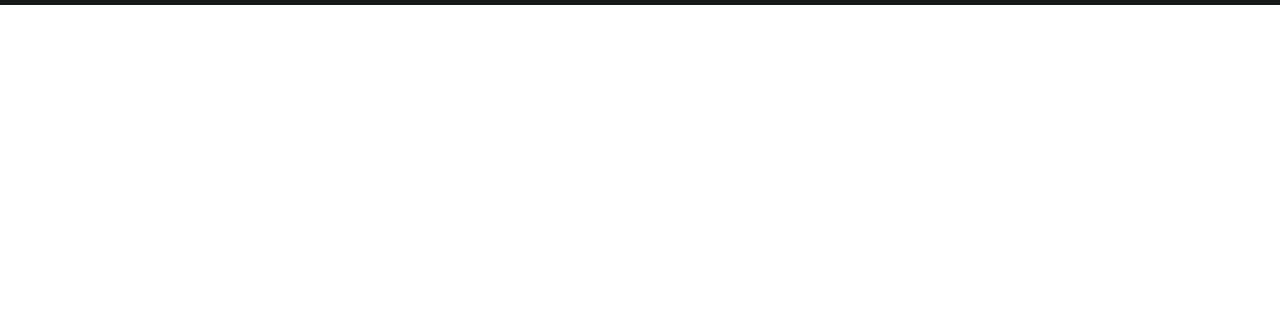
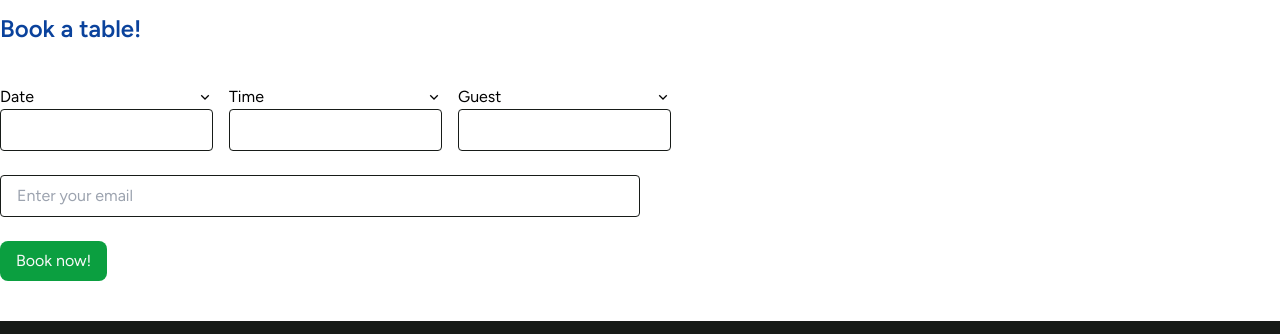
Before and after one commit to R-antDev/feedme-restaurant, a website built with webpack: page src/index.html in a window 1280 px wide. Shown: the part 1729-2063 px from the top of the page. Before the commit the page ends 1734 px from the top, so only its background shows below. Built offline with nearby package versions, Linux system fonts and the light colour scheme.

Commit message:
contact forms added

```diff
--- a/src/index.html
+++ b/src/index.html
@@ -23,7 +23,7 @@
                 <button
                     class="hover:text-customBlue hover:underline underline-offset-4 transition-colors duration-300">Menu</button>
                 <button
-                    class="hover:text-customBlue hover:underline underline-offset-4 transition-colors duration-300">About</button>
+                    class="hover:text-customBlue hover:underline underline-offset-4 transition-colors duration-300">Contact</button>
             </div>
             <div class="justify-end space-x-2 flex items-center">
                 <input title="search" type="text" class="border border-customOrange-dark rounded-full py-1 px-4"
@@ -109,9 +109,9 @@
                     placeholder="What you want to eat?" type="text" title="search-food">
             </div>
             <div class="flex items-center space-x-4">
-                <div class="cursor-pointer text-xl text-bgDark space-x-2"><i
+                <div class="cursor-pointer text-lg text-bgDark space-x-2"><i
                         class="ri-filter-2-line"></i><span>Filter</span></div>
-                <div class="cursor-pointer text-xl text-bgDark space-x-2"><i class="ri-sort-alphabet-asc"></i><span>Sort
+                <div class="cursor-pointer text-lg text-bgDark space-x-2"><i class="ri-sort-alphabet-asc"></i><span>Sort
                         by</span></div>
             </div>
             <div>
@@ -124,9 +124,11 @@
         <!-- Food items -->
         <div class="gap-10 flex items-center flex-wrap justify-center">
             <!-- Card -->
-            <div class="w-1/5 shadow-xl rounded-lg space-y-2 hover:scale-105 transition-transform ease-in-out duration-200 hover:ring-1 ring-offset-8">
+            <div
+                class="w-1/5 shadow-xl rounded-lg space-y-2 hover:scale-105 transition-transform ease-in-out duration-200 hover:ring-1 ring-offset-8">
                 <div class="w-full">
-                    <img class="rounded-t" src="https://www.themealdb.com/images/media/meals/x0lk931587671540.jpg" alt="" srcset="">
+                    <img class="rounded-t" src="https://www.themealdb.com/images/media/meals/x0lk931587671540.jpg"
+                        alt="" srcset="">
                 </div>
                 <div class="px-4 pb-2 space-y-2">
                     <div class="flex items-center justify-between">
@@ -158,9 +160,11 @@
                 </div>
 
             </div>
-            <div class="w-1/5 shadow-xl rounded-lg space-y-2 hover:scale-105 transition-transform ease-in-out duration-200 hover:ring-1 ring-offset-8">
+            <div
+                class="w-1/5 shadow-xl rounded-lg space-y-2 hover:scale-105 transition-transform ease-in-out duration-200 hover:ring-1 ring-offset-8">
                 <div class="w-full">
-                    <img class="rounded-t" src="https://www.themealdb.com/images/media/meals/k420tj1585565244.jpg" alt="" srcset="">
+                    <img class="rounded-t" src="https://www.themealdb.com/images/media/meals/k420tj1585565244.jpg"
+                        alt="" srcset="">
                 </div>
                 <div class="px-4 pb-2 space-y-2">
                     <div class="flex items-center justify-between">
@@ -192,9 +196,11 @@
                 </div>
 
             </div>
-            <div class="w-1/5 shadow-xl rounded-lg space-y-2 hover:scale-105 transition-transform ease-in-out duration-200 hover:ring-1 ring-offset-8">
+            <div
+                class="w-1/5 shadow-xl rounded-lg space-y-2 hover:scale-105 transition-transform ease-in-out duration-200 hover:ring-1 ring-offset-8">
                 <div class="w-full">
-                    <img class="rounded-t" src="https://www.themealdb.com/images/media/meals/xr0n4r1576788363.jpg" alt="" srcset="">
+                    <img class="rounded-t" src="https://www.themealdb.com/images/media/meals/xr0n4r1576788363.jpg"
+                        alt="" srcset="">
                 </div>
                 <div class="px-4 pb-2 space-y-2">
                     <div class="flex items-center justify-between">
@@ -226,9 +232,11 @@
                 </div>
 
             </div>
-            <div class="w-1/5 shadow-xl rounded-lg space-y-2 hover:scale-105 transition-transform ease-in-out duration-200 hover:ring-1 ring-offset-8">
+            <div
+                class="w-1/5 shadow-xl rounded-lg space-y-2 hover:scale-105 transition-transform ease-in-out duration-200 hover:ring-1 ring-offset-8">
                 <div class="w-full">
-                    <img class="rounded-t" src="https://www.themealdb.com/images/media/meals/wvqpwt1468339226.jpg" alt="" srcset="">
+                    <img class="rounded-t" src="https://www.themealdb.com/images/media/meals/wvqpwt1468339226.jpg"
+                        alt="" srcset="">
                 </div>
                 <div class="px-4 pb-2 space-y-2">
                     <div class="flex items-center justify-between">
@@ -260,9 +268,11 @@
                 </div>
 
             </div>
-            <div class="w-1/5 shadow-xl rounded-lg space-y-2 hover:scale-105 transition-transform ease-in-out duration-200 hover:ring-1 ring-offset-8">
+            <div
+                class="w-1/5 shadow-xl rounded-lg space-y-2 hover:scale-105 transition-transform ease-in-out duration-200 hover:ring-1 ring-offset-8">
                 <div class="w-full">
-                    <img class="rounded-t" src="https://www.themealdb.com/images/media/meals/1549542994.jpg" alt="" srcset="">
+                    <img class="rounded-t" src="https://www.themealdb.com/images/media/meals/1549542994.jpg" alt=""
+                        srcset="">
                 </div>
                 <div class="px-4 pb-2 space-y-2">
                     <div class="flex items-center justify-between">
@@ -294,9 +304,11 @@
                 </div>
 
             </div>
-            <div class="w-1/5 shadow-xl rounded-lg space-y-2 hover:scale-105 transition-transform ease-in-out duration-200 hover:ring-1 ring-offset-8">
+            <div
+                class="w-1/5 shadow-xl rounded-lg space-y-2 hover:scale-105 transition-transform ease-in-out duration-200 hover:ring-1 ring-offset-8">
                 <div class="w-full">
-                    <img class="rounded-t" src="https://www.themealdb.com/images/media/meals/rwuyqx1511383174.jpg" alt="" srcset="">
+                    <img class="rounded-t" src="https://www.themealdb.com/images/media/meals/rwuyqx1511383174.jpg"
+                        alt="" srcset="">
                 </div>
                 <div class="px-4 pb-2 space-y-2">
                     <div class="flex items-center justify-between">
@@ -328,9 +340,11 @@
                 </div>
 
             </div>
-            <div class="w-1/5 shadow-xl rounded-lg space-y-2 hover:scale-105 transition-transform ease-in-out duration-200 hover:ring-1 ring-offset-8">
+            <div
+                class="w-1/5 shadow-xl rounded-lg space-y-2 hover:scale-105 transition-transform ease-in-out duration-200 hover:ring-1 ring-offset-8">
                 <div class="w-full">
-                    <img class="rounded-t" src="https://www.themealdb.com/images/media/meals/1543774956.jpg" alt="" srcset="">
+                    <img class="rounded-t" src="https://www.themealdb.com/images/media/meals/1543774956.jpg" alt=""
+                        srcset="">
                 </div>
                 <div class="px-4 pb-2 space-y-2">
                     <div class="flex items-center justify-between">
@@ -362,9 +376,11 @@
                 </div>
 
             </div>
-            <div class="w-1/5 shadow-xl rounded-lg space-y-2 hover:scale-105 transition-transform ease-in-out duration-200 hover:ring-1 ring-offset-8">
+            <div
+                class="w-1/5 shadow-xl rounded-lg space-y-2 hover:scale-105 transition-transform ease-in-out duration-200 hover:ring-1 ring-offset-8">
                 <div class="w-full">
-                    <img class="rounded-t" src="https://www.themealdb.com/images/media/meals/wyxwsp1486979827.jpg" alt="" srcset="">
+                    <img class="rounded-t" src="https://www.themealdb.com/images/media/meals/wyxwsp1486979827.jpg"
+                        alt="" srcset="">
                 </div>
                 <div class="px-4 pb-2 space-y-2">
                     <div class="flex items-center justify-between">
@@ -394,7 +410,50 @@
                         </button>
                     </div>
                 </div>
-
+            </div>
+        </div>
+    </section>
+    <section class="container my-10 space-y-10">
+        <div class="flex items-center space-x-2 text-xl">
+            <span><i class="ri-customer-service-2-fill"></i></span>
+            <span class="font-bold">Contact us</span>
+        </div>
+        <div class="space-y-10">
+            <h1 class="text-2xl font-bold text-customBlue-dark">
+                Book a table!
+            </h1>
+            <div class="w-1/2">
+                <form action="" class="space-y-6">
+                    <div class="space-y-6 w-full">
+                        <div class="flex space-x-4">
+                            <div class="flex flex-col w-1/3">
+                                <label for="date" class="flex justify-between">
+                                    <span>Date</span>
+                                    <i class="ri-arrow-down-s-line"></i>
+                                </label>
+                                <input type="text" id="date" class="border border-bgDark rounded py-2 px-4">
+                            </div>
+                            <div class="flex flex-col w-1/3">
+                                <label for="time" class="flex justify-between">
+                                    <span>Time</span>
+                                    <i class="ri-arrow-down-s-line"></i>
+                                </label>
+                                <input type="text" id="time" class="border border-bgDark rounded py-2 px-4">
+                            </div>
+                            <div class="flex flex-col w-1/3">
+                                <label for="guest" class="flex justify-between">
+                                    <span>Guest</span>
+                                    <i class="ri-arrow-down-s-line"></i>
+                                </label>
+                                <input type="text" id="guest" class="border border-bgDark rounded py-2 px-4">
+                            </div>
+                        </div>
+                        <div class="mt-4">
+                            <input type="email" placeholder="Enter your email" class="border border-bgDark rounded py-2 px-4 w-full">
+                        </div>
+                    </div>
+                    <button type="button" class="px-4 py-2 bg-customGreen-medium text-bgLight rounded-lg">Book now!</button>
+                </form>
             </div>
         </div>
     </section>
```
Also changed, not shown: dist/index.html, dist/styles.css.
